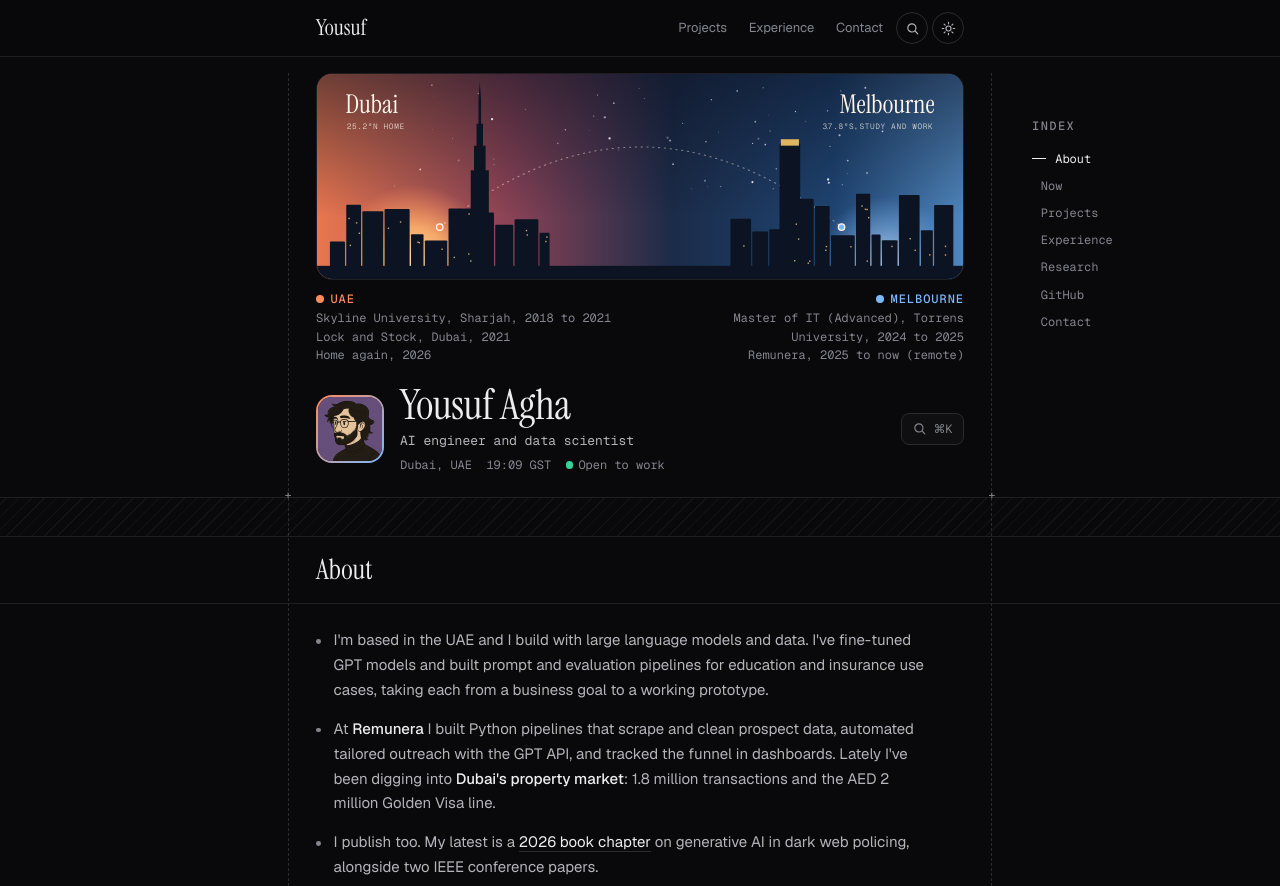
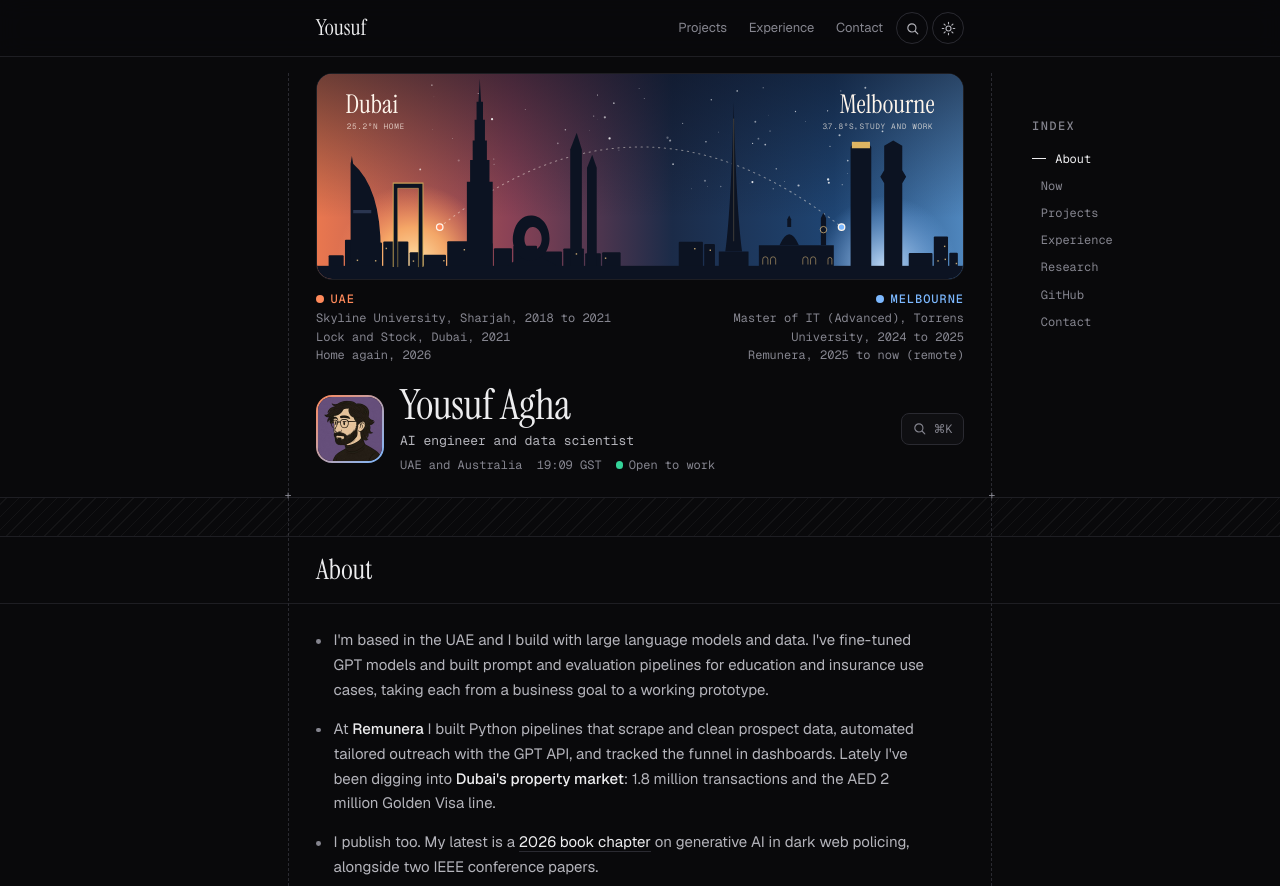
Before and after one commit to yousufagha/yousufagha.github.io, an Astro site: page / in a window 1280 px wide. Shown: the top 886 px of the page. Built offline with nearby package versions, Linux system fonts and the light colour scheme; Astro itself is replaced by a stand-in of ours.

Commit message:
Redraw the banner with recognisable landmarks; say UAE, not Dubai
- Dubai skyline: Burj Al Arab, Dubai Frame, Burj Khalifa, Museum of the
  Future, Emirates Towers. Melbourne: Arts Centre spire, Flinders Street
  Station, Eureka Tower, Australia 108
- Location reads UAE and Australia; Now and footer say the UAE
- Share image rebuilt with the new skyline

Co-Authored-By: Claude Opus 5.5 <noreply@anthropic.com>
Claude-Session: https://claude.ai/code/session_01TzxXXQwmow1gMxHTnfqAiy

```diff
--- a/src/data/profile.json
+++ b/src/data/profile.json
@@ -1,7 +1,7 @@
 {
   "name": "Yousuf Agha",
   "role": "AI engineer and data scientist",
-  "location": "Dubai, UAE",
+  "location": "UAE and Australia",
   "evidence": [
     {
       "label": "Shipped",
@@ -119,7 +119,7 @@
     }
   ],
   "headline": "I ship LLM products end to end.",
-  "lede": "AI engineer and data scientist in Dubai, open to roles in the UAE and remote.",
+  "lede": "AI engineer and data scientist in the UAE, open to roles across the UAE and remote.",
   "workRights": "UAE Golden Visa to 2032, so no sponsorship is needed. Also holds Australian work rights to March 2029.",
   "availability": "Based in the UAE. Open to AI, data science and ML engineering roles in the UAE and remote.",
   "hiddenRepos": [
@@ -151,7 +151,7 @@
   "now": [
     {
       "k": "Moving",
-      "v": "Back home to Dubai for good, after the Melbourne chapter"
+      "v": "Back home to the UAE for good, after the Melbourne chapter"
     },
     {
       "k": "Learning",
--- a/src/pages/index.astro
+++ b/src/pages/index.astro
@@ -72,8 +72,8 @@ const cityOf = (place: string) => (/dubai|uae/i.test(place) ? 'dxb' : 'mel');
 let seed = 7; const rnd = () => (seed = (seed * 16807) % 2147483647) / 2147483647;
 const stars = Array.from({ length: 70 }, () => ({ x: 120 + rnd() * 760, y: 18 + rnd() * 170, r: 0.5 + rnd() * 1.3, o: 0.25 + rnd() * 0.6 }));
 const block = (x0: number, x1: number, minH: number, maxH: number) => { const out = []; let x = x0; while (x < x1) { const w = 14 + rnd() * 26; const h = minH + rnd() * (maxH - minH); out.push({ x, w: Math.min(w, x1 - x), h }); x += w + 2; } return out; };
-const dxb = block(20, 360, 34, 105);
-const mel = block(640, 985, 40, 120);
+const dxb = block(18, 470, 16, 46);
+const mel = [...block(560, 616, 18, 44), ...block(916, 992, 18, 50)];
 const lights = [...dxb, ...mel].flatMap((b) => Array.from({ length: Math.floor(b.h / 14) }, () => rnd() > 0.62 ? { x: b.x + 3 + rnd() * Math.max(1, b.w - 6), y: 300 - 6 - rnd() * (b.h - 10) } : null).filter(Boolean));
 ---
 <!doctype html>
@@ -464,12 +464,33 @@ const lights = [...dxb, ...mel].flatMap((b) => Array.from({ length: Math.floor(b
           <use href="#route" fill="none" stroke="#FFF6EC" stroke-opacity="0.45" stroke-width="1.6" stroke-dasharray="2 7" stroke-linecap="round" />
           <g fill="#0C1322">
             {dxb.map((b) => <rect x={b.x.toFixed(1)} y={(300 - b.h).toFixed(1)} width={b.w.toFixed(1)} height={b.h.toFixed(1)} rx="1.5" />)}
-            <path d="M238 300 L238 150 L243 150 L243 112 L247 112 L247 78 L250 78 L250 40 L252 14 L254 40 L254 78 L257 78 L257 112 L261 112 L261 150 L266 150 L266 300 Z" />
             {mel.map((b) => <rect x={b.x.toFixed(1)} y={(300 - b.h).toFixed(1)} width={b.w.toFixed(1)} height={b.h.toFixed(1)} rx="1.5" />)}
-            <path d="M716 300 L716 110 L722 102 L742 102 L748 110 L748 300 Z" />
+            <path d="M52 300 L52 140 L54 128 L56 140 Q 104 182 98 300 Z" />
+            <path fill-rule="evenodd" d="M118 300 V170 H164 V300 Z M125 300 V178 H157 V300 Z" />
+            <path d="M232 300 L232 168 L237 168 L237 134 L241 134 L241 104 L244 104 L244 72 L247 72 L247 44 L250 44 L252 8 L254 44 L257 44 L257 72 L260 72 L260 104 L263 104 L263 134 L267 134 L267 168 L272 168 L272 300 Z" />
+            <path d="M292 300 Q 332 268 374 300 Z" />
+            <path fill-rule="evenodd" d="M333 220 C 362 222 370 270 345 286 C 322 300 298 276 304 248 C 308 228 320 219 333 220 Z M335 238 C 350 240 352 266 340 272 C 328 278 318 264 322 250 C 324 242 329 237 335 238 Z" />
+            <path d="M392 300 V118 L402 92 L410 118 V300 Z" />
+            <path d="M418 300 V146 L426 126 L433 146 V300 Z" />
+            <path d="M622 300 V276 H668 V300 Z" />
+            <path d="M632 276 Q 641 210 645 44 Q 649 210 658 276 Z" />
+            <path d="M684 300 V266 H800 V300 Z" />
+            <path d="M716 266 Q 731 232 746 266 Z" />
+            <path d="M728 238 L734 238 L734 226 L731 220 L728 226 Z" />
+            <path d="M780 266 V224 L784 216 L788 224 V266 Z" />
+            <path d="M826 300 V114 L832 106 L852 106 L858 114 V300 Z" />
+            <path d="M878 300 V170 L872 160 L878 150 V112 L892 104 L906 112 V150 L912 160 L906 170 V300 Z" />
             <rect x="0" y="298" width="1000" height="22" />
           </g>
-          <rect x="718" y="102" width="28" height="10" fill="#F5C76A" opacity="0.9" />
+          <path d="M56 214 L84 214" stroke="#2A3550" stroke-width="5" />
+          <path d="M125 300 V178 H157 V300" fill="none" stroke="#D9B45A" stroke-opacity="0.55" stroke-width="1.4" />
+          <path d="M118 300 V170 H164 V300" fill="none" stroke="#D9B45A" stroke-opacity="0.8" stroke-width="1.6" />
+          <rect x="828" y="106" width="28" height="10" fill="#F5C76A" opacity="0.9" />
+          <circle cx="784" cy="242" r="5" fill="none" stroke="#FFD58A" stroke-opacity="0.8" stroke-width="1.2" />
+          <g fill="none" stroke="#FFD58A" stroke-opacity="0.55" stroke-width="1.3">
+            <path d="M690 296 v-8 a4 4 0 0 1 8 0 v8 M702 296 v-8 a4 4 0 0 1 8 0 v8 M752 296 v-8 a4 4 0 0 1 8 0 v8 M764 296 v-8 a4 4 0 0 1 8 0 v8 M791 296 v-8 a3 3 0 0 1 6 0 v8" />
+            <path d="M645 70 V 260" stroke-opacity="0.25" />
+          </g>
           <g fill="#FFD58A">{lights.map((l) => <rect x={l.x.toFixed(1)} y={l.y.toFixed(1)} width="2.2" height="2.2" opacity="0.75" />)}</g>
           <circle cx="190" cy="238" r="5" fill="#FF8A5B" stroke="#FFF6EC" stroke-width="2" />
           <circle cx="812" cy="238" r="5" fill="#7CB8FF" stroke="#FFF6EC" stroke-width="2" />
@@ -494,7 +515,7 @@ const lights = [...dxb, ...mel].flatMap((b) => Array.from({ length: Math.floor(b
           <h1>{profile.name}</h1>
           <p class="role">{profile.role}</p>
           <p class="meta">
-            <span>Dubai, UAE</span>
+            <span>UAE and Australia</span>
             <span id="clock">GST</span>
             <span><i class="dot" aria-hidden="true"></i>Open to work</span>
           </p>
@@ -637,7 +658,7 @@ const lights = [...dxb, ...mel].flatMap((b) => Array.from({ length: Math.floor(b
     <div class="band" aria-hidden="true"></div>
 
     <section id="experience" aria-labelledby="exp-h">
-      <div class="col inner sec-head"><h2 id="exp-h">Experience</h2><span class="aside"><span style="color:var(--dxb)">Dubai</span> and <span style="color:var(--mel)">Melbourne</span></span></div>
+      <div class="col inner sec-head"><h2 id="exp-h">Experience</h2><span class="aside"><span style="color:var(--dxb)">UAE</span> and <span style="color:var(--mel)">Australia</span></span></div>
       <div class="rule"></div>
       <div class="col inner sec-body">
         <ol class="jobs">
@@ -707,7 +728,7 @@ const lights = [...dxb, ...mel].flatMap((b) => Array.from({ length: Math.floor(b
 
     <div class="rule"></div>
     <footer>
-      <div class="col inner"><span>© {year} {profile.name}</span><span>Designed and built by me, in Dubai</span></div>
+      <div class="col inner"><span>© {year} {profile.name}</span><span>Designed and built by me, in the UAE</span></div>
     </footer>
   </main>
 
```
Also changed, not shown: public/og.png.
